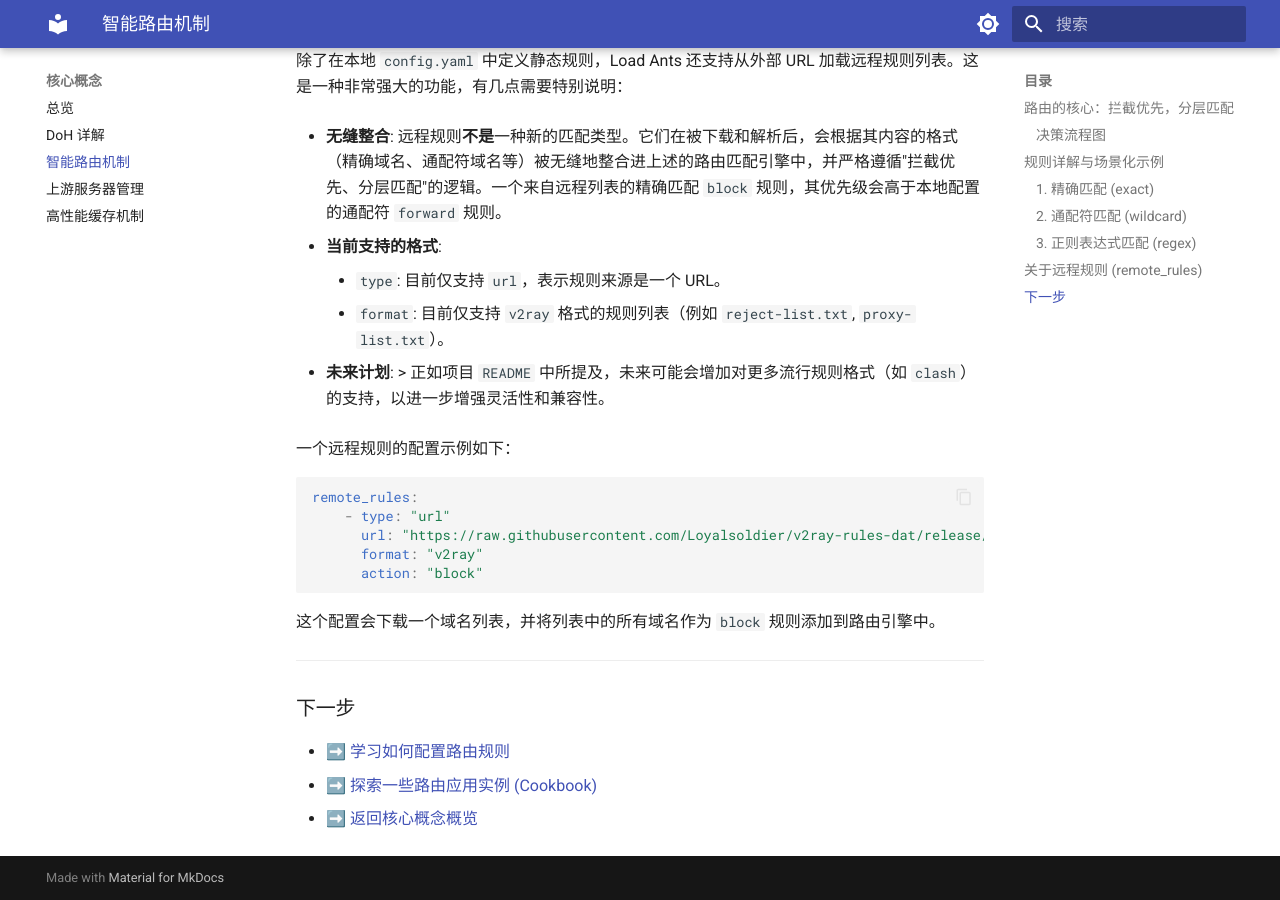
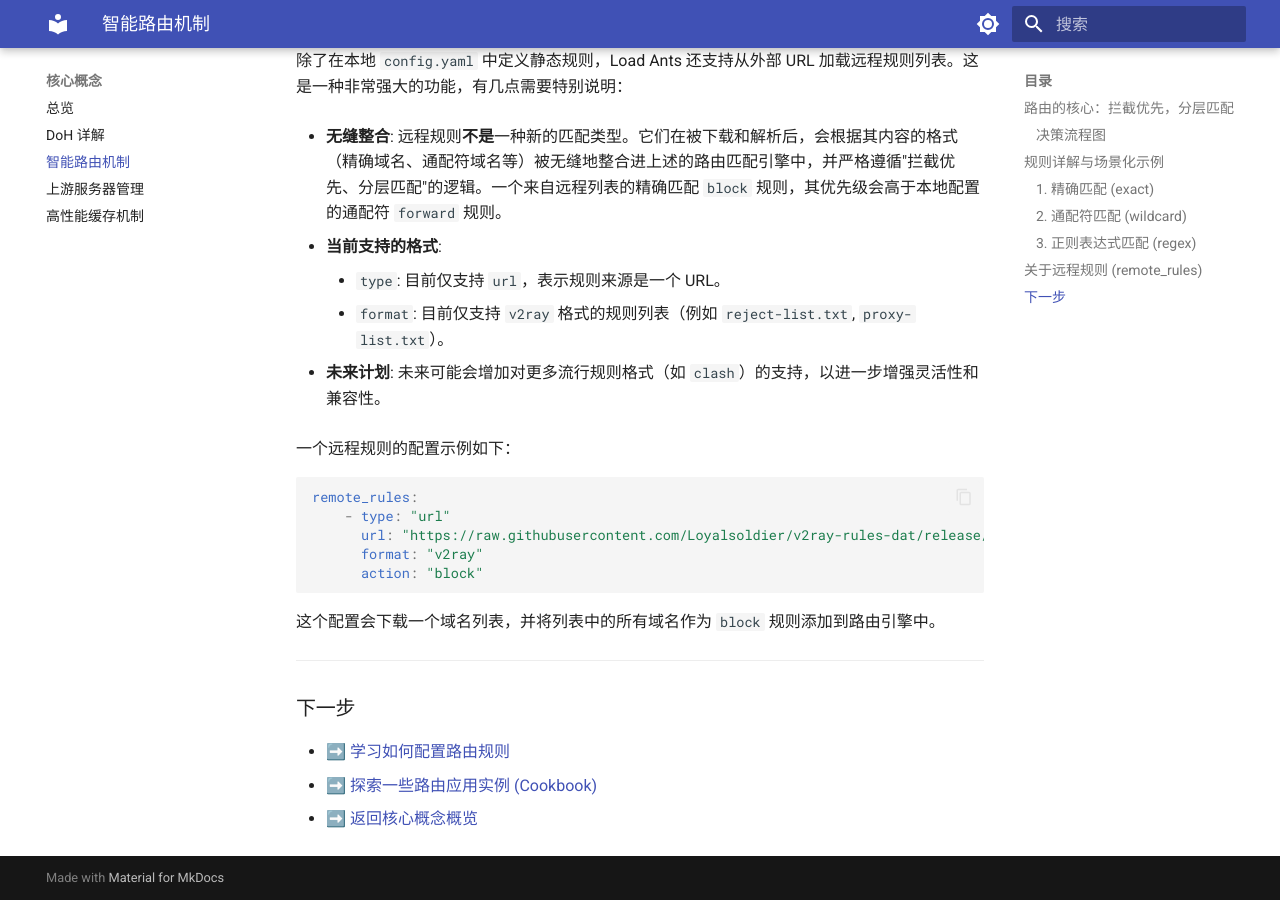
Before and after one commit to shengyanli1982/load-ants, an MkDocs documentation site: the page built from documents/concepts/routing.md, in a window 1280 px wide and 900 px high, scrolled down 2849 px. Built offline with MkDocs 1.6.1 and Material for MkDocs 9.7.7, drawn with Linux system fonts in a browser that asks for light colours.

Commit message:
Fix one text errors.

```diff
--- a/documents/concepts/routing.md
+++ b/documents/concepts/routing.md
@@ -83,8 +83,7 @@ static_rules:
     -   `type`: 目前仅支持 `url`，表示规则来源是一个 URL。
     -   `format`: 目前仅支持 `v2ray` 格式的规则列表（例如 `reject-list.txt`, `proxy-list.txt`）。
 
--   **未来计划**:
-    > 正如项目 `README` 中所提及，未来可能会增加对更多流行规则格式（如 `clash`）的支持，以进一步增强灵活性和兼容性。
+-   **未来计划**: 未来可能会增加对更多流行规则格式（如 `clash`）的支持，以进一步增强灵活性和兼容性。
 
 一个远程规则的配置示例如下：
 
```
